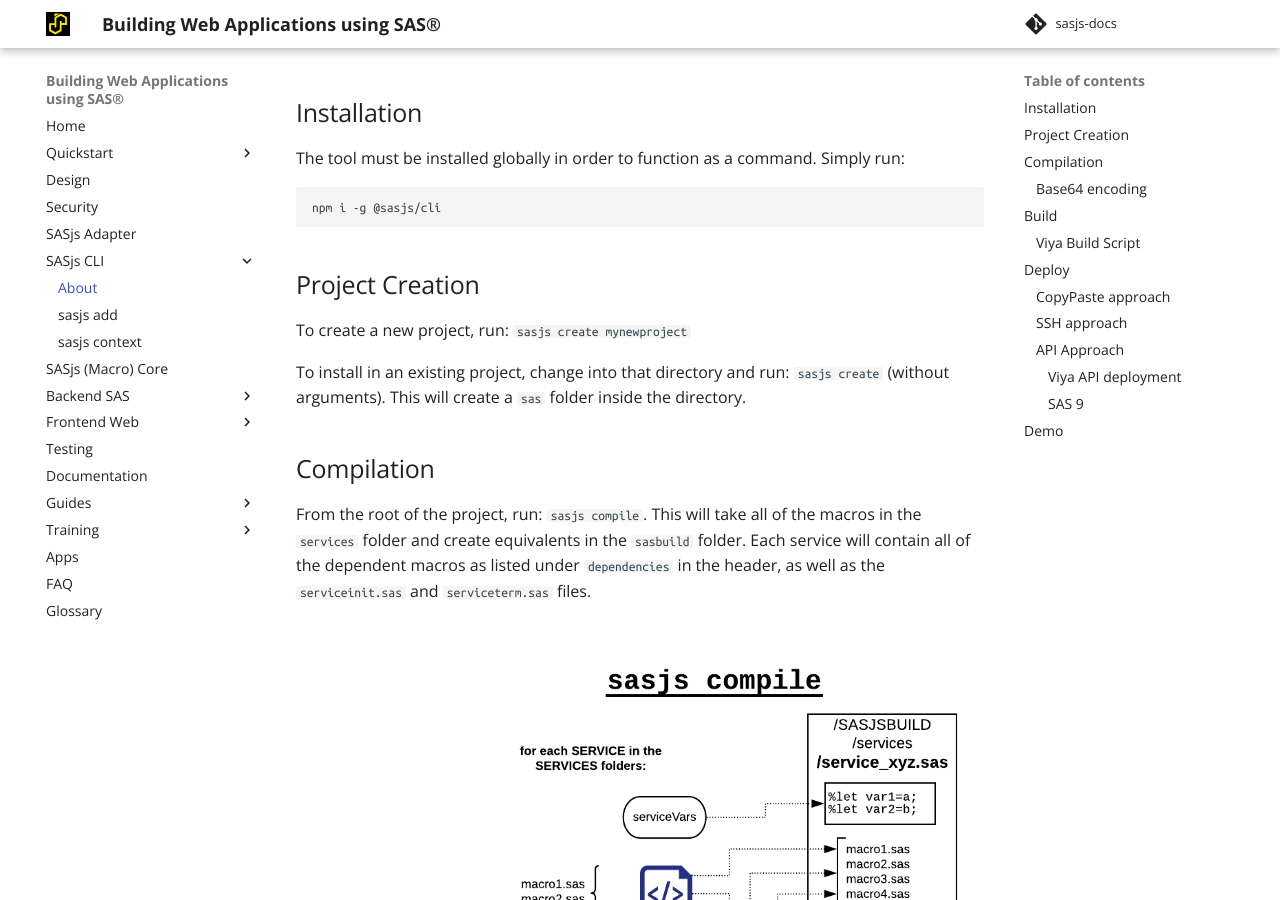
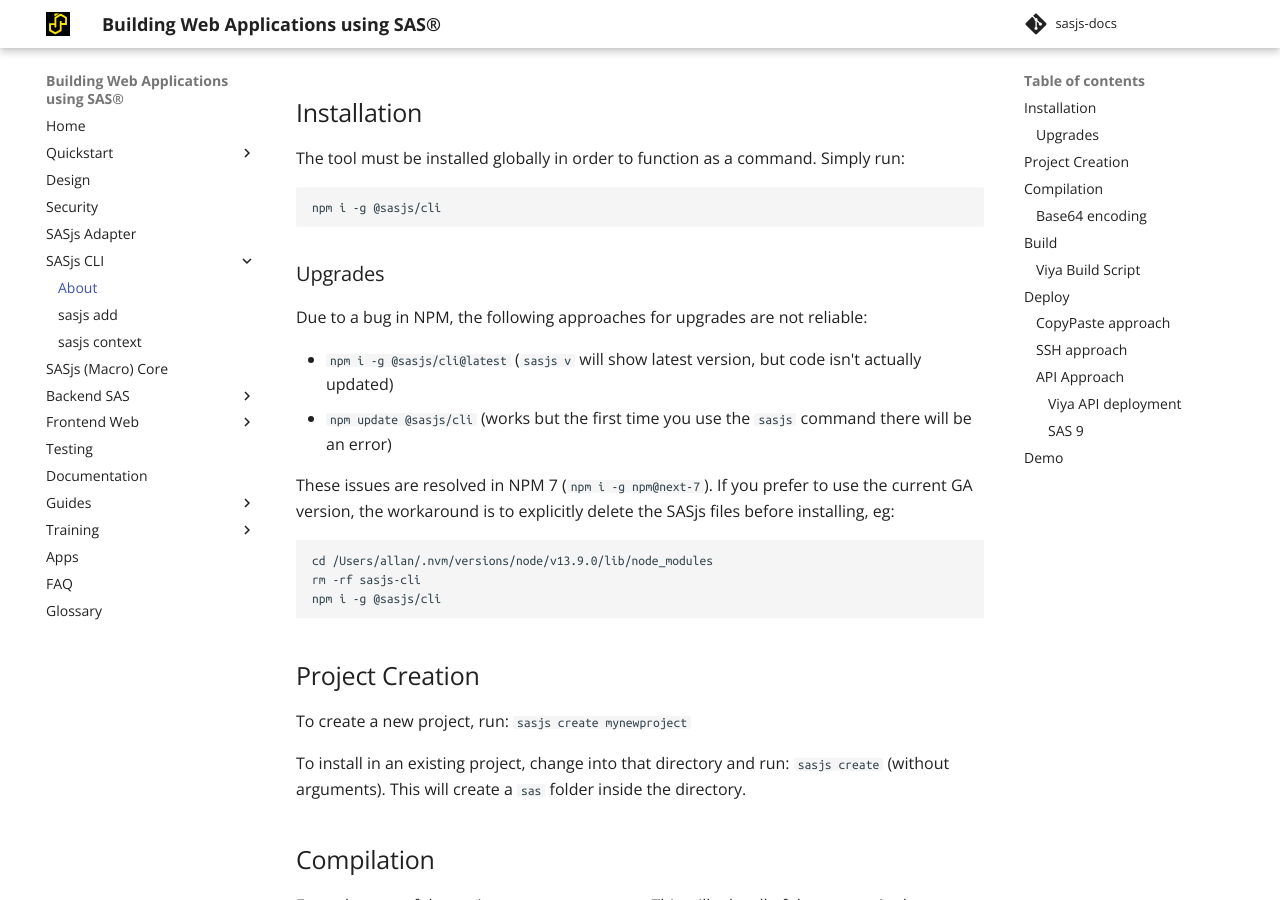
Before and after one commit to sasjs/sasjs.io, an MkDocs documentation site: the page built from docs/sasjs-cli.md, in a window 1280 px wide and 900 px high, scrolled down 437 px. Built offline with MkDocs 1.6.1 and Material for MkDocs 9.7.7, drawn with Linux system fonts in a browser that asks for light colours.

Commit message:
fix: about installation

````diff
--- a/docs/sasjs-cli.md
+++ b/docs/sasjs-cli.md
@@ -18,6 +18,22 @@
 ```Bash
 npm i -g @sasjs/cli
 ```
+
+### Upgrades
+
+Due to a bug in NPM, the following approaches for upgrades are not reliable:
+
+* `npm i -g @sasjs/cli@latest` (`sasjs v` will show latest version, but code isn't actually updated)
+* `npm update @sasjs/cli` (works but the first time you use the `sasjs` command there will be an error)
+
+These issues are resolved in NPM 7 (`npm i -g npm@next-7`).  If you prefer to use the current GA version, the workaround is to explicitly delete the SASjs files before installing, eg:
+
+```
+cd /Users/allan/.nvm/versions/node/v13.9.0/lib/node_modules
+rm -rf sasjs-cli
+npm i -g @sasjs/cli
+```
+
 
 Project Creation
 ---------------------
````
